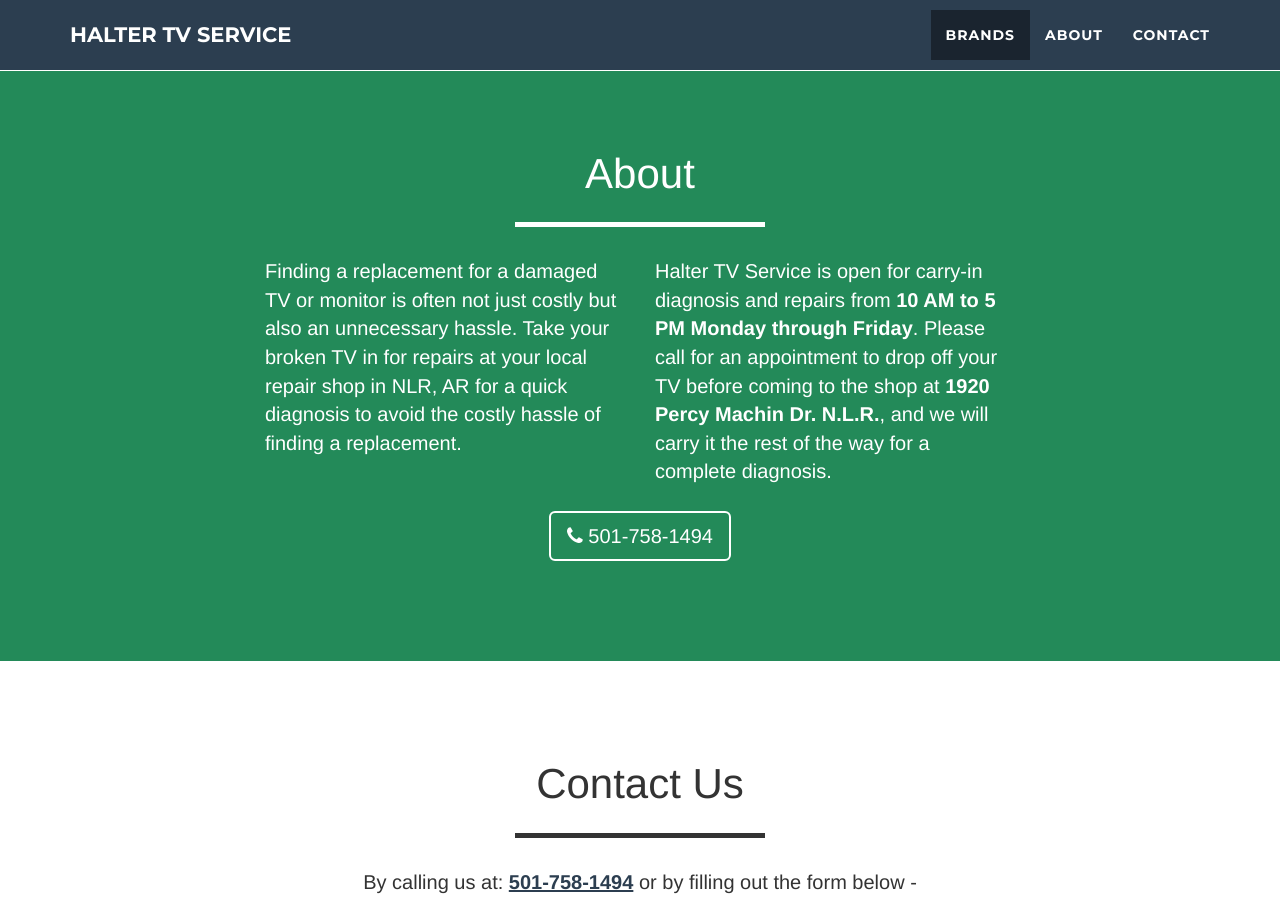
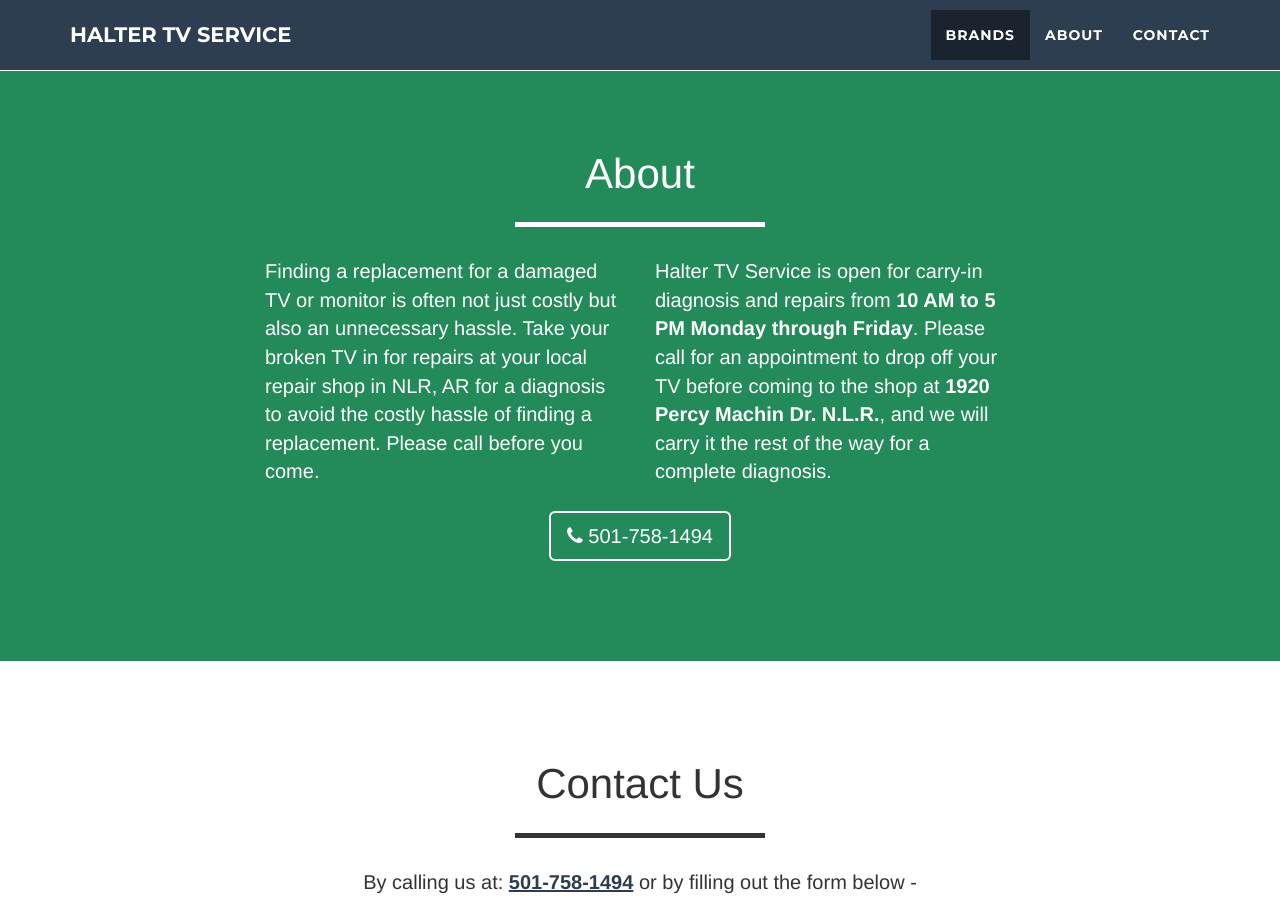
Before and after one commit to jonahaaron/htv, a Jekyll site: the page built from index.html, in a window 1280 px wide and 900 px high, scrolled down 1653 px. Built offline with Jekyll 4.4.1, drawn with Linux system fonts in a browser that asks for light colours.

Commit message:
Copy Updates

```diff
--- a/_includes/about.html
+++ b/_includes/about.html
@@ -9,7 +9,7 @@
             </div>
             <div class="row">
                 <div class="col-lg-4 col-lg-offset-2">
-                    <p>Finding a replacement for a damaged TV or monitor is often not just costly but also an unnecessary hassle. Take your broken TV in for repairs at your local repair shop in NLR, AR for a quick diagnosis to avoid the costly hassle of finding a replacement.</p>
+                    <p>Finding a replacement for a damaged TV or monitor is often not just costly but also an unnecessary hassle. Take your broken TV in for repairs at your local repair shop in NLR, AR for a diagnosis to avoid the costly hassle of finding a replacement. Please call before you come.</p>
                 </div>
                 <div class="col-lg-4">
                     <p>Halter TV Service is open for carry-in diagnosis and repairs from <b>10 AM to 5 PM Monday through Friday</b>. Please call for an appointment to drop off your TV before coming to the shop at <b>1920 Percy Machin Dr. N.L.R.</b>, and we will carry it the rest of the way for a complete diagnosis.</p>
```
Also changed, not shown: Gemfile.lock.
